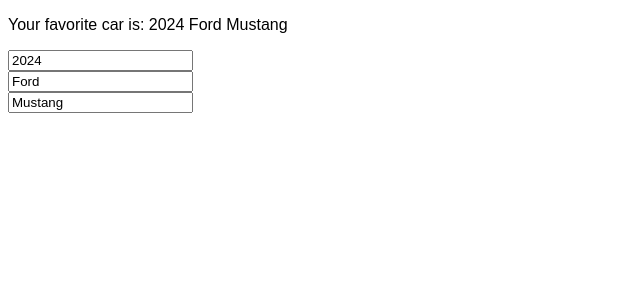
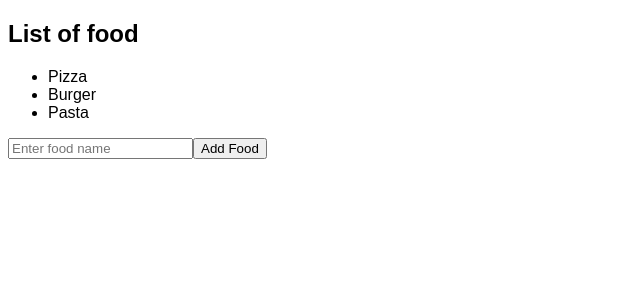
Before and after one commit to mmanasdev/ReactBroCode, a React (Vite) app in the folder my-react-project/: page / in a window 1280 px wide. Shown: the top 300 px of the page, without its empty margins (0-640 px from the left). Built offline with nearby package versions, Linux system fonts and the light colour scheme.

Commit message:
update ARRAYS in state

```diff
--- /dev/null
+++ b/my-react-project/src/UpdateArraystInStateLesson.jsx
@@ -0,0 +1,31 @@
+import React, { useState } from "react";
+
+function UpdateArraystInStateLesson() {
+
+    const [foods, setFoods] = useState(["Pizza", "Burger", "Pasta"]);
+
+    function handleAddFood() {
+        const newFood = document.getElementById("foodInput").value;
+        document.getElementById("foodInput").value = "";
+        setFoods(f => ([...f, newFood]));
+    }
+
+    function handleRemoveFood(index) {
+        setFoods(foods.filter((_, i) => i !== index));
+    }
+
+    return (
+        <div>
+            <h2>List of food</h2>
+            <ul>
+                {foods.map((food, index) => (
+                    <li key={index} onClick={() => handleRemoveFood(index)}>{food}</li>
+                ))}
+            </ul>
+            <input type="text" id="foodInput" placeholder="Enter food name"/>
+            <button onClick={handleAddFood}>Add Food</button>
+        </div>
+    );
+}
+
+export default UpdateArraystInStateLesson;
--- a/my-react-project/src/main.jsx
+++ b/my-react-project/src/main.jsx
@@ -12,11 +12,12 @@
 // import OnChangeLesson from './OnChangeLesson'// 9. OnChange Lesson
 // import ColorPickerLesson from './ColorPickerLesson'// 10. Color Picker Lesson
 // import UpdaterFunctionLesson from './UpdaterFunctionLesson'// 11. Updater Function Lesson
-import UpdateObjectInStateLesson from './UpdateObjectInStateLesson'// 12. Update Object In State
+// import UpdateObjectInStateLesson from './UpdateObjectInStateLesson'// 12. Update Object In State
+import UpdateArraystInStateLesson from './UpdateArraystInStateLesson'// 13. Update Array In State
 import './index.css'
 
 createRoot(document.getElementById('root')).render(
   <StrictMode>
-    <UpdateObjectInStateLesson />
+    <UpdateArraystInStateLesson />
   </StrictMode>,
 )
```
